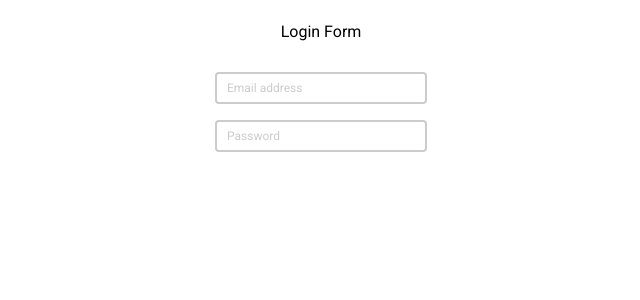
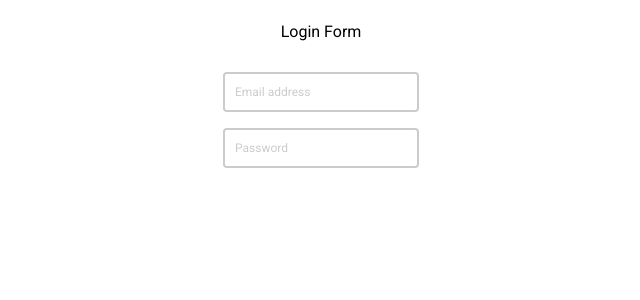
Before and after one commit to Code-the-Dream-School/gg-pac-team4-front, a React (Vite) app: page /login in a window 1280 px wide. Shown: the top 300 px of the page, without its empty margins (319-959 px from the left). Built offline with nearby package versions, Linux system fonts and the light colour scheme.

Commit message:
change text color in input

```diff
--- a/src/components/common/FormInput.jsx
+++ b/src/components/common/FormInput.jsx
@@ -16,7 +16,7 @@ const FormInput = ({
           type={type}
           value={value}
           onChange={onChange}
-          className="block py-1 px-6 w-full text-sm text-grey bg-pureWhite rounded border-2 border-grey appearance-none focus:outline-none focus:ring-0 focus:border-black peer"
+          className="block py-2 px-4 w-full text-sm text-black bg-pureWhite rounded border-2 border-grey appearance-none focus:outline-none focus:ring-0 focus:border-black peer"
           placeholder={placeholder}
         />
         <label
```
